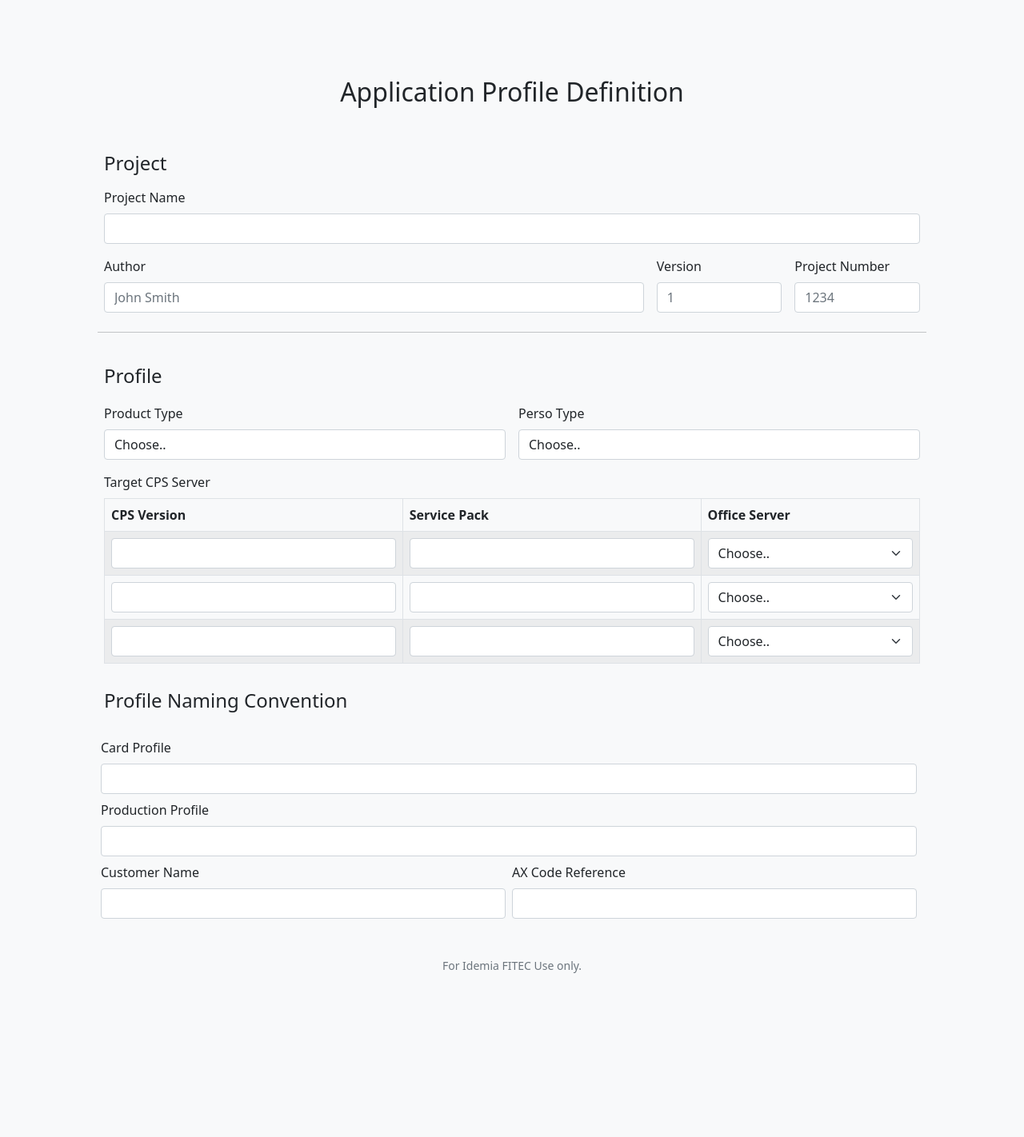
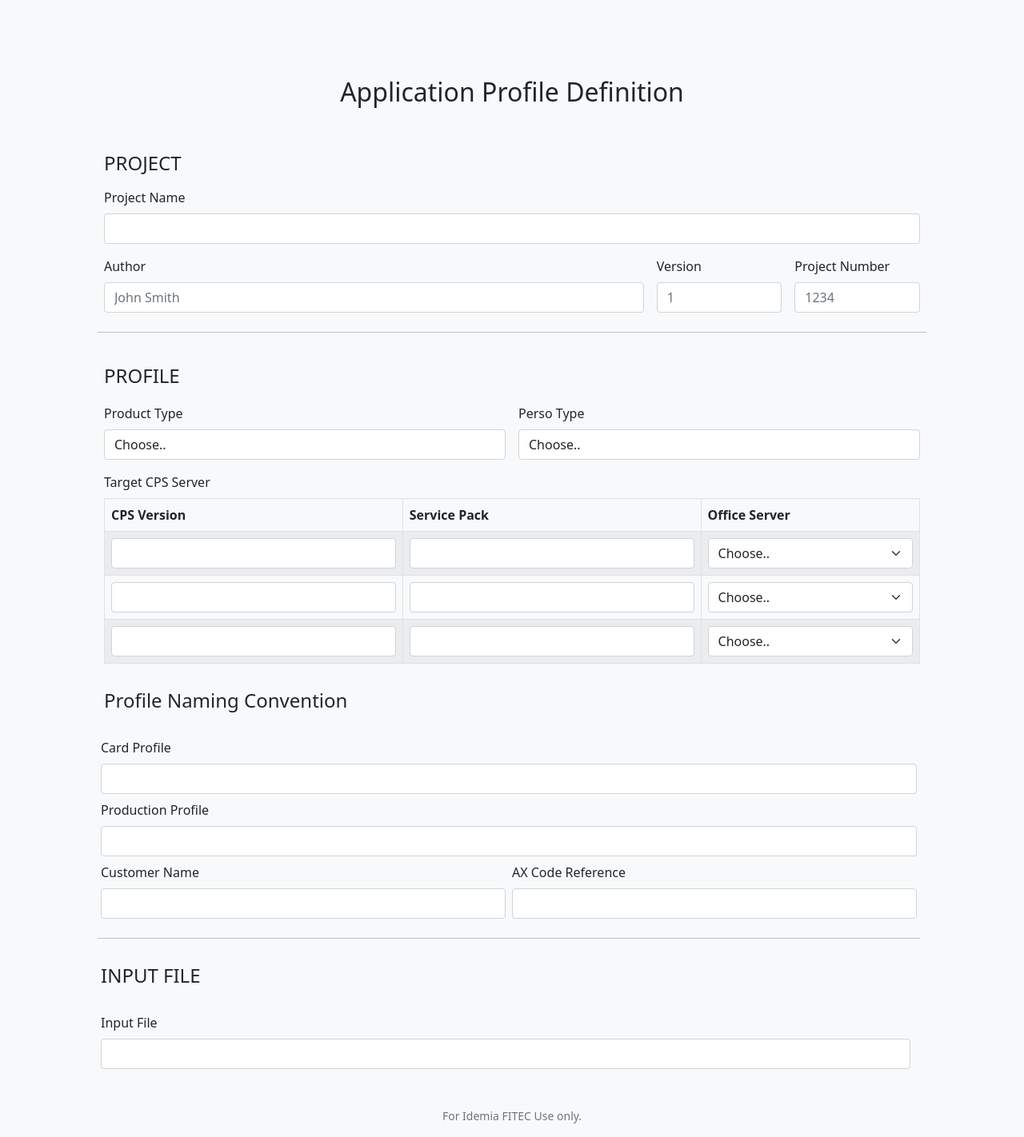
Before and after one commit to er01pr/APPD-v2, a Flask app: page / in a window 1280 px wide. Shown: the part 66-1488 px from the top of the page at 80% size. Before the commit the page ends 1283 px from the top, so only its background shows below. Run offline with Flask 2, Linux system fonts and the light colour scheme; data comes from the database, SQL or seed files in the repository.

Commit message:
Added input files tab

```diff
--- a/templates/index.html
+++ b/templates/index.html
@@ -13,7 +13,7 @@
 
 <div class="container">
     <form novalidate>
-        <h4 class="mb-3">Project</h4>
+        <h4 class="mb-3">PROJECT</h4>
         <div class="row g-3">
             <div>
                 <label for="projectName" class="form-label">Project Name</label>
@@ -46,7 +46,7 @@
                 </div>
             </div>
             <hr class="my-4">
-            <h4 class="mb-1">Profile</h4>
+            <h4 class="mb-1">PROFILE</h4>
             <div class="col-sm-6">
                 <label for="product" class="form-label">Product Type</label>
                 <select id="product" type="text" class="form-control" placeholder="Choose.." required>
@@ -131,6 +131,13 @@
                     <label for="axCode" class="form-label">AX Code Reference</label>
                     <input id="axCode" type="text" class="form-control">
                 </div>
+                <hr class="my-4">
+                <h4 class="mb-3">INPUT FILE</h4>
+                <div class="row g-2">
+                    <div>
+                        <label for="cpName" class="form-label">Input File</label>
+                        <input id="cpName" type="text" class="form-control">
+                    </div>
         </div>
     </form>
 </div>
```
